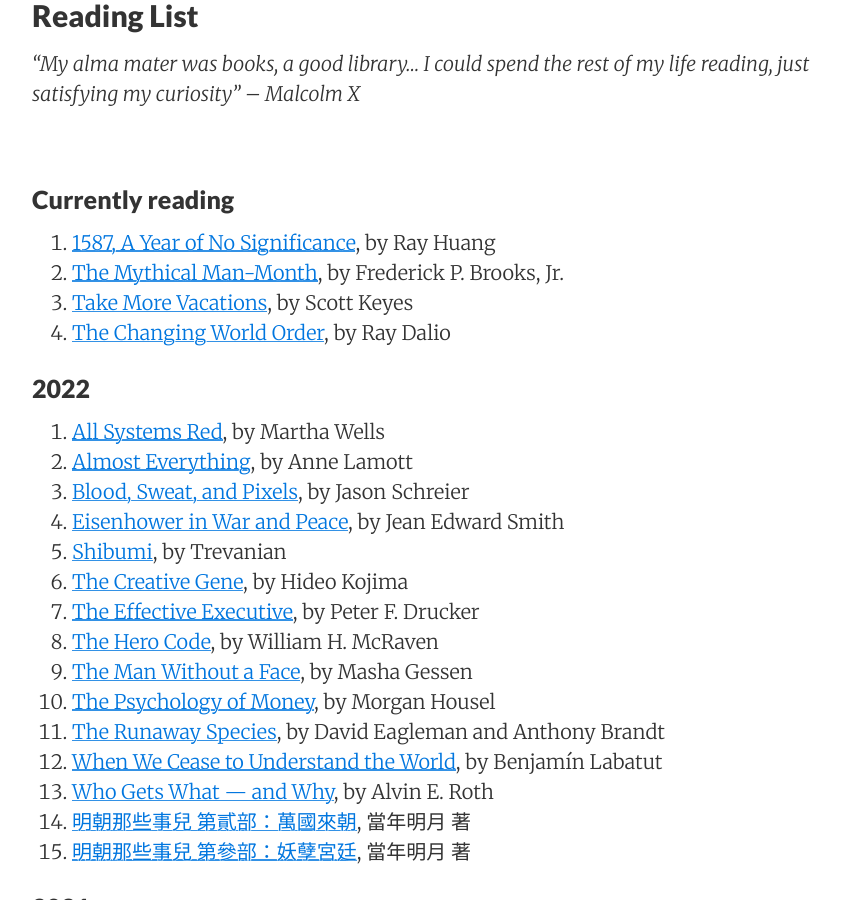
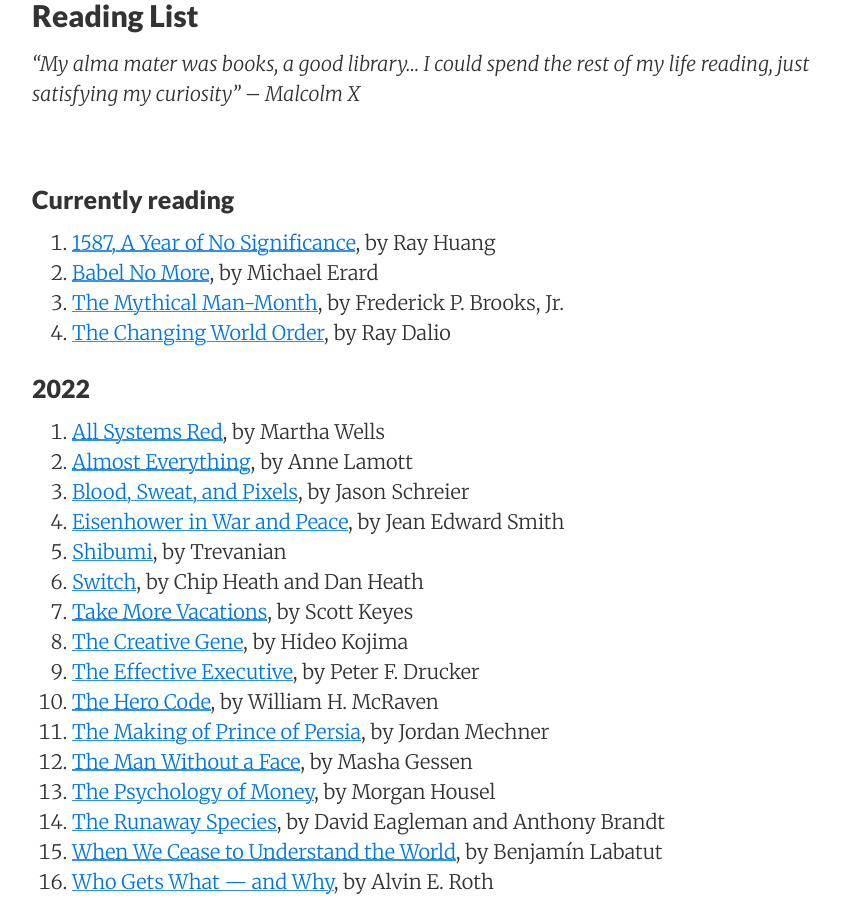
Before and after one commit to sewardlee337/sewardlee337.github.io, a Jekyll site: the page built from readinglist.md, in a window 1280 px wide and 900 px high, scrolled down 191 px. Shown: the whole window, without its empty margins (188-1029 px from the left). Built offline with Jekyll 4.4.1, drawn with Linux system fonts in a browser that asks for light colours; nearby versions of some CDN libraries.

Commit message:
update reading list

```diff
--- a/readinglist.md
+++ b/readinglist.md
@@ -13,8 +13,8 @@
 ### Currently reading
 
 1. [1587, A Year of No Significance](https://amzn.to/34djZWU), by Ray Huang
+1. [Babel No More](https://amzn.to/3xaJeDP), by Michael Erard
 1. [The Mythical Man-Month](https://amzn.to/3hWJa3m), by Frederick P. Brooks, Jr.
-1. [Take More Vacations](https://amzn.to/3lovz6J), by Scott Keyes
 1. [The Changing World Order](https://amzn.to/38B3ohG), by Ray Dalio
 
 
@@ -25,9 +25,12 @@
 1. [Blood, Sweat, and Pixels](https://amzn.to/3s0hqQ4), by Jason Schreier
 1. [Eisenhower in War and Peace](https://amzn.to/3JtzeLm), by Jean Edward Smith
 1. [Shibumi](https://amzn.to/3yItrPf), by Trevanian
+1. [Switch](https://amzn.to/3zlhZcv), by Chip Heath and Dan Heath
+1. [Take More Vacations](https://amzn.to/3lovz6J), by Scott Keyes
 1. [The Creative Gene](https://amzn.to/3w7CaY6), by Hideo Kojima
 1. [The Effective Executive](https://amzn.to/3qaVIId), by Peter F. Drucker
 1. [The Hero Code](https://amzn.to/3vMJU3v), by William H. McRaven
+1. [The Making of Prince of Persia](https://amzn.to/3zhC5UU), by Jordan Mechner
 1. [The Man Without a Face](https://amzn.to/35nGJnY), by Masha Gessen
 1. [The Psychology of Money](https://amzn.to/33veRNl), by Morgan Housel
 1. [The Runaway Species](https://amzn.to/37E46KR), by David Eagleman and Anthony Brandt
```
